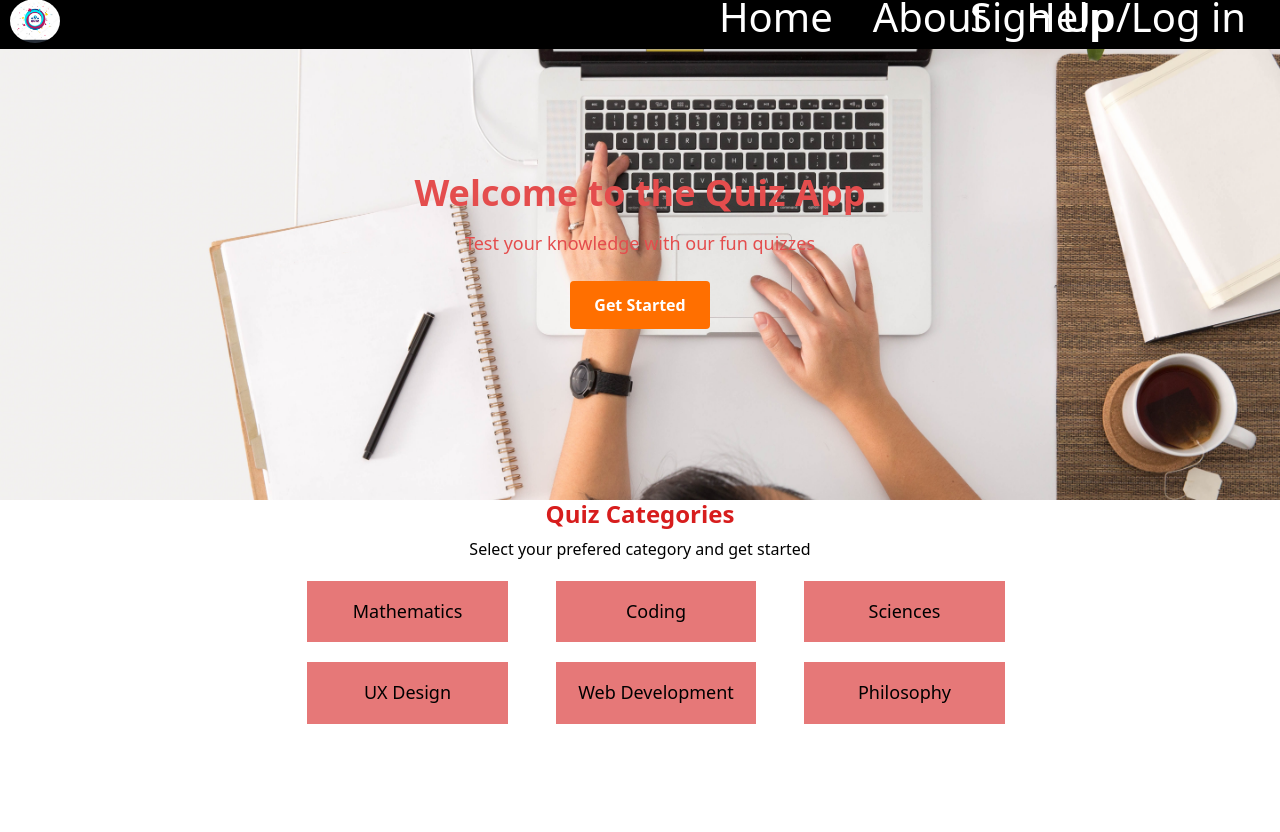
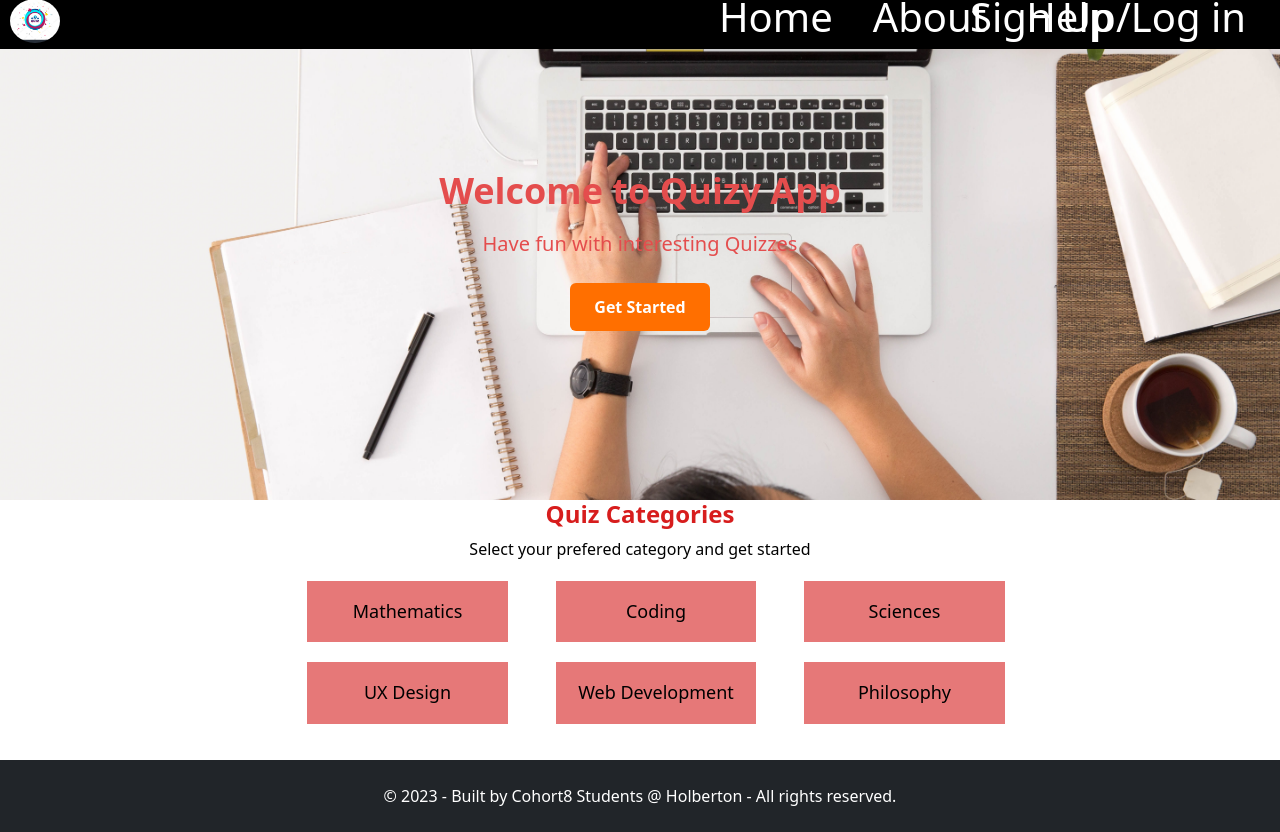
Before and after one commit to Popsicool/Quizy, a React (Create React App) app in the folder Frontend/quizy-app/: page / in a window 1280 px wide. Before the commit the page ends 800 px from the top, so only its background shows below. Built offline with nearby package versions, Linux system fonts and the light colour scheme.

Commit message:
footer added

```diff
--- a/Frontend/quizy-app/package.json
+++ b/Frontend/quizy-app/package.json
@@ -6,6 +6,7 @@
     "@testing-library/jest-dom": "^5.16.5",
     "@testing-library/react": "^13.4.0",
     "@testing-library/user-event": "^13.5.0",
+    "animate.css": "^4.1.1",
     "prop-types": "^15.8.1",
     "react": "^18.2.0",
     "react-dom": "^18.2.0",
--- /dev/null
+++ b/Frontend/quizy-app/src/Footer/Footer.js
@@ -0,0 +1,15 @@
+import React from "react";
+
+const Footer = () => {
+  return (
+    <footer className="footer bg-dark text-center py-4">
+      <div className="container">
+        <p className="mb-0 text-white">
+          &copy; {new Date().getFullYear()} - Built by Cohort8 Students @ Holberton - All rights reserved.
+        </p>
+      </div>
+    </footer>
+  );
+};
+
+export default Footer;
--- a/Frontend/quizy-app/src/HeroSection/HeroSection.css
+++ b/Frontend/quizy-app/src/HeroSection/HeroSection.css
@@ -1,19 +1,11 @@
 .hero-section {
+  background-image: url('../assets/sign-in.jpg');
+  background-size: cover;
+  background-position: center;
+  background-repeat: no-repeat;
     position: relative;
     height: 500px;
-  }
-
-  .hero-image {
-    position: absolute;
-    top: 0;
-    left: 0;
-    width: 100%;
-    height: 100%;
-    background-image: url('../assets/sign-in.jpg');
-    background-repeat: no-repeat;
-    background-size: cover;
-    background-position: center;
-    opacity: 8; /* Adjust the opacity as desired */
+    opacity: 8;
   }
 
   .hero-content {
@@ -34,25 +26,21 @@
   }
 
   .hero-content p {
-    font-size: 18px;
+    font-size: 20px;
     margin-bottom: 24px;
   }
 
-  .start-button {
+  .btn {
     padding: 12px 24px;
     font-size: 16px;
     font-weight: bold;
     background-color: #ff6f00;
     color: white;
     border: none;
-    border-radius: 4px;
+    border-radius: 6px;
     cursor: pointer;
   }
 
-  .start-button:hover {
+  .btn:hover {
     background-color: #da1d26;
   }
-
-  .start-button:focus {
-    outline: none;
-  }
--- a/Frontend/quizy-app/src/HeroSection/HeroSection.js
+++ b/Frontend/quizy-app/src/HeroSection/HeroSection.js
@@ -1,14 +1,13 @@
 import React from 'react';
-import '../HeroSection/HeroSection.css'
+import './HeroSection.css';
 
 const HeroSection = () => {
   return (
-    <div className="hero-section">
-      <div className="hero-image"></div>
-      <div className="hero-content">
-        <h1>Welcome to the Quiz App</h1>
-        <p>Test your knowledge with our fun quizzes</p>
-        <button className="start-button">Get Started</button>
+    <div className="jumbotron hero-section animate__animated animate__fadeIn">
+      <div className='hero-content'>
+      <h1 className="display-4">Welcome to Quizy App</h1>
+      <p className="lead">Have fun with interesting Quizzes</p>
+      <button className="btn btn-primary btn-lg">Get Started</button>
       </div>
     </div>
   );
--- a/Frontend/quizy-app/src/components/Home.js
+++ b/Frontend/quizy-app/src/components/Home.js
@@ -2,12 +2,17 @@ import React from 'react'
 import HeroSection from '../HeroSection/HeroSection';
 import QuizCategory from '../QuizCategory/QuizCategory';
 import Header from '../Header/Header';
+import Footer from '../Footer/Footer'
+import { Helmet } from 'react-helmet'
 
 export const Home = () => {
   return (
     <>
+      <Helmet>
+        <title>Quizzy - Home</title>
+      </Helmet>
       <div className='header'>
-          <Header />
+        <Header />
       </div>
       <div className='hero_section'>
         <HeroSection />
@@ -15,6 +20,9 @@ export const Home = () => {
       <div className='main_category'>
         <QuizCategory />
       </div>
+      <div className='footer'>
+        <Footer />
+      </div>
       </>
   )
 }
```
Also changed, not shown: 1 other file (tests, documents, lock files or other folders).
